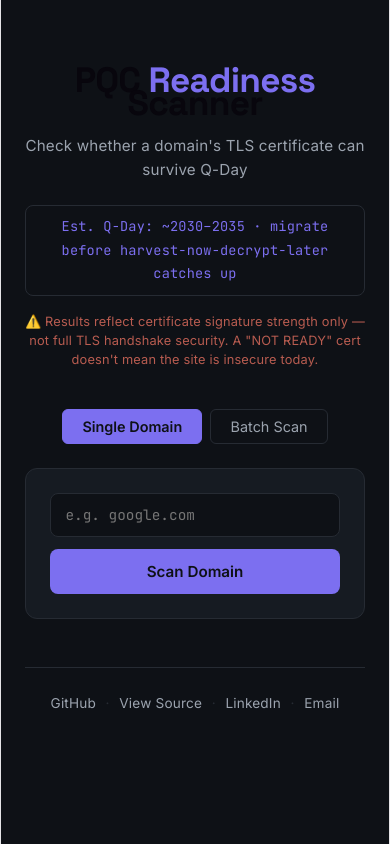
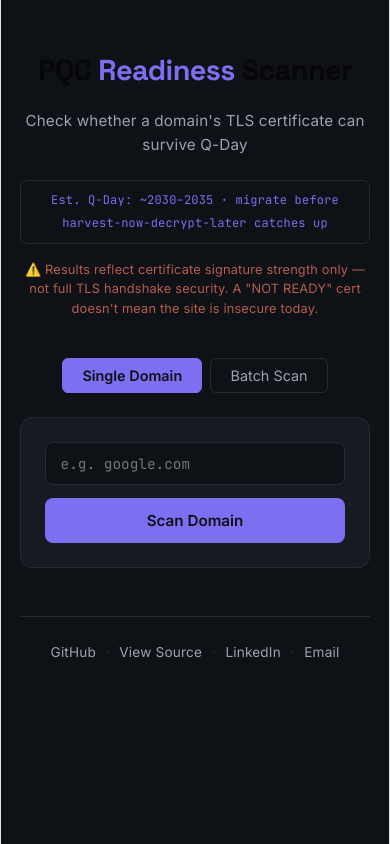
Before and after one commit to Maxbee722/pqc-readiness-scanner, a React (Vite) app in the folder frontend/: page / in a window 390 px wide. Built offline with nearby package versions, Linux system fonts and the light colour scheme.

Commit message:
Adjusting hero text for mobile

```diff
--- a/frontend/src/App.css
+++ b/frontend/src/App.css
@@ -228,3 +228,19 @@ body {
   color: #262B33;
   margin: 0 0.6rem;
 }
+
+@media (max-width: 480px) {
+  .hero h1 {
+    font-size: 1.8rem;
+    line-height: 1.3;
+  }
+
+  .app {
+    padding: 2rem 1.2rem;
+  }
+
+  .qday {
+    font-size: 0.75rem;
+    padding: 0.5rem 0.8rem;
+  }
+}
```
